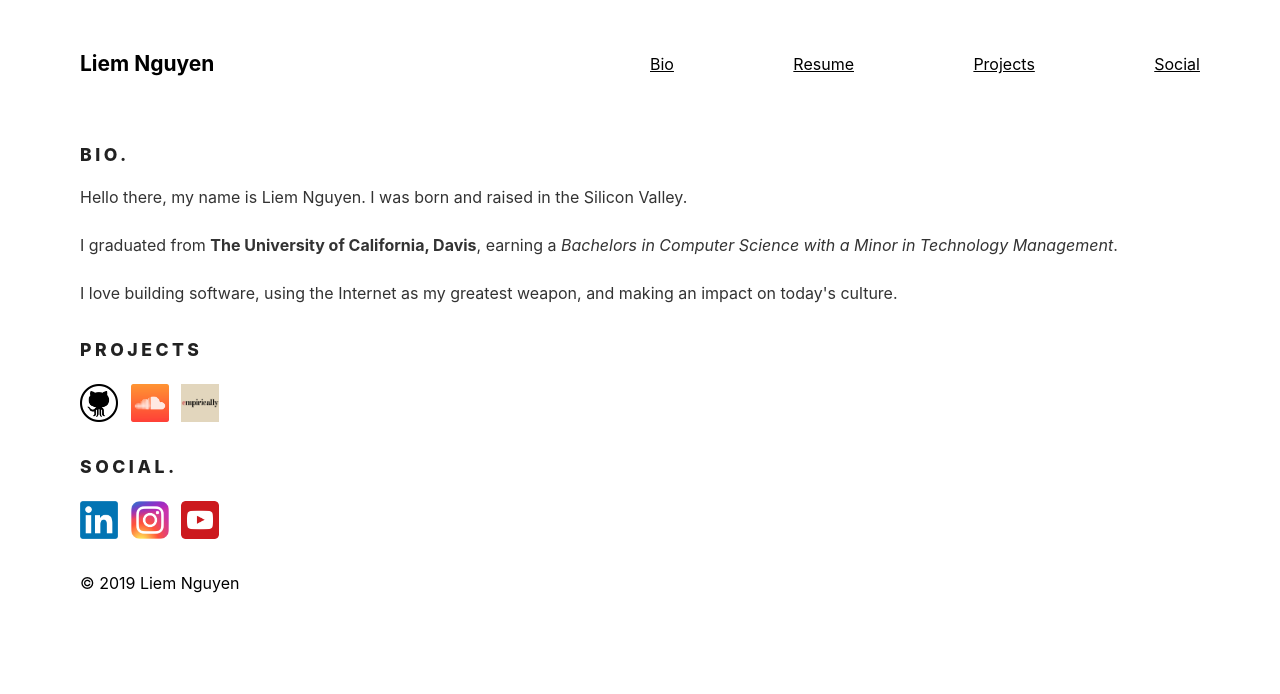
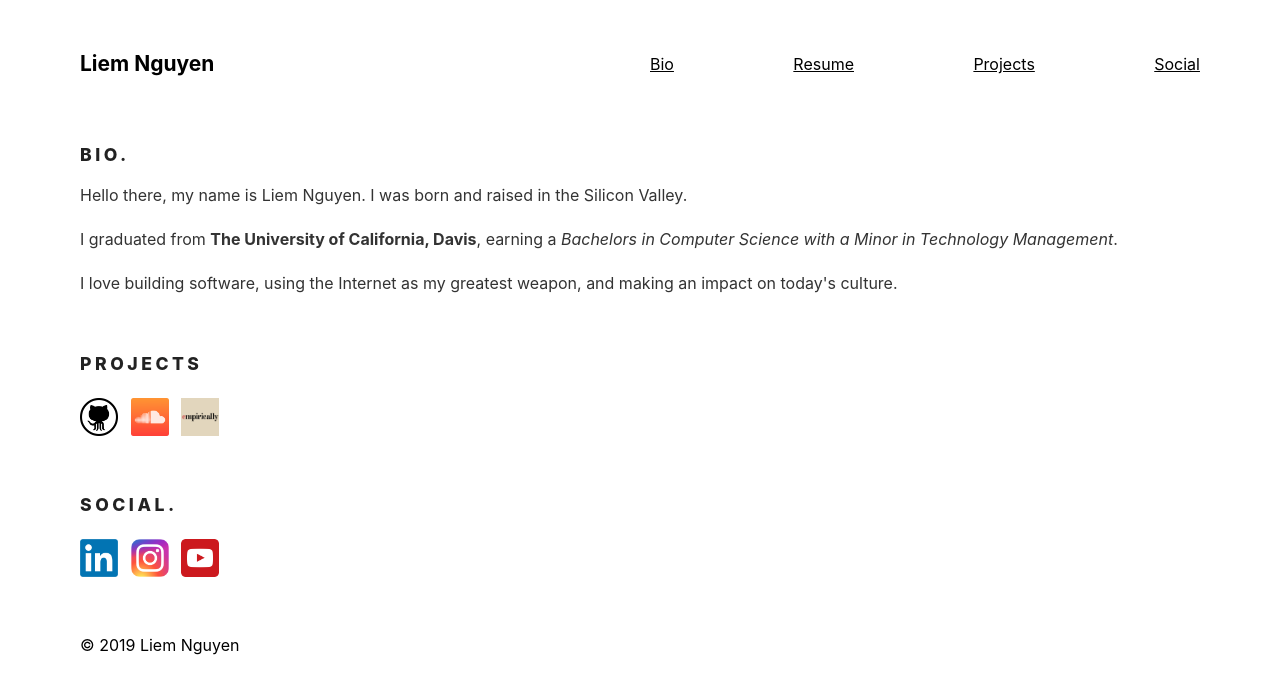
Before and after one commit to liemnguyen15/liemnguyen15.github.io, a plain HTML site: page index.html in a window 1280 px wide. Drawn offline with Linux system fonts and the light colour scheme.

Commit message:
projects

```diff
--- a/css/bio.css
+++ b/css/bio.css
@@ -1,5 +1,5 @@
 .bio-text p {
-  line-height: 2em;
+  line-height: 1.75em;
   color: #333;
   font-size: 1em;
 }
@@ -11,3 +11,7 @@
   text-transform: uppercase;
   letter-spacing: 0.2em;
 }
+
+#bio {
+  margin-bottom: 3.5em;
+}
--- a/css/projects.css
+++ b/css/projects.css
@@ -17,5 +17,5 @@
 
 .project-text a img {
   margin-top: 1.5em;
-  /*margin-bottom: 1.5em;*/
+  margin-bottom: 1.5em;
 }
--- a/css/social.css
+++ b/css/social.css
@@ -17,5 +17,5 @@
 
 .social-text a img {
   margin-top: 1.5em;
-  /*margin-bottom: 1.5em;*/
+  margin-bottom: 1.5em;
 }
```
